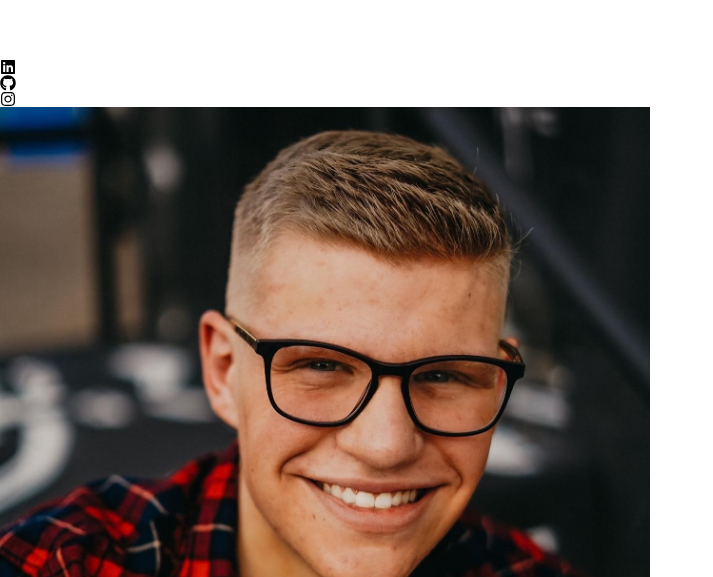
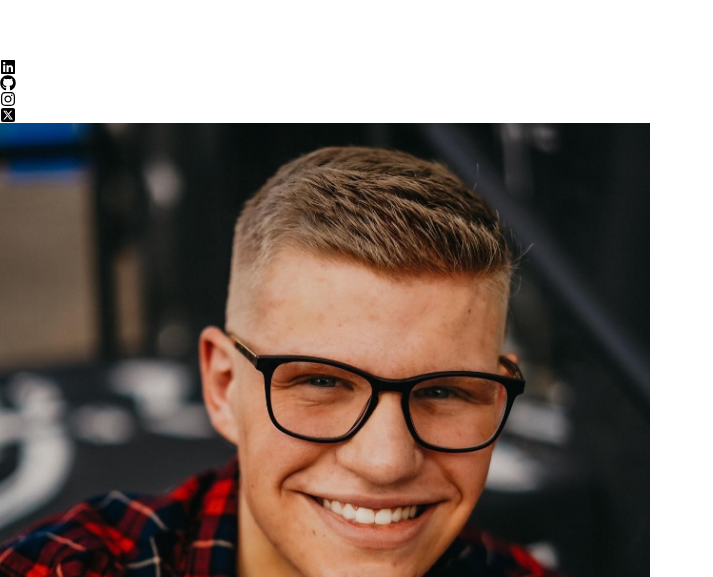
Before and after one commit to hixcodes/portfolio-website, a React (Vite) app: page / in a window 1280 px wide. Shown: the part 223-800 px from the top of the page, without its empty margins (0-713 px from the left). Built offline with nearby package versions, Linux system fonts and the light colour scheme.

Commit message:
Removed Insta and X Link

```diff
--- a/src/components/Navbar.jsx
+++ b/src/components/Navbar.jsx
@@ -29,6 +29,12 @@ const Navbar = () => {
                    aria-label="Instagram">
                     <FaInstagram/>
                 </a>
+                <a href="https:/x.com/shoxcode"
+                   target="_blank"
+                   rel="noopener noreferrer"
+                   aria-label="X">
+                    <FaSquareXTwitter/>
+                </a>
             </div>
         </nav>
     )
```
